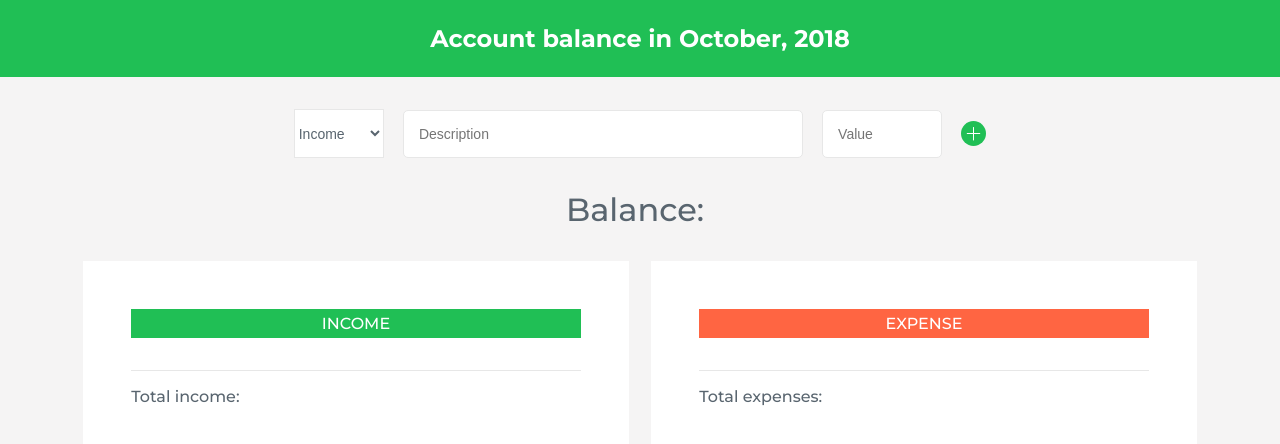
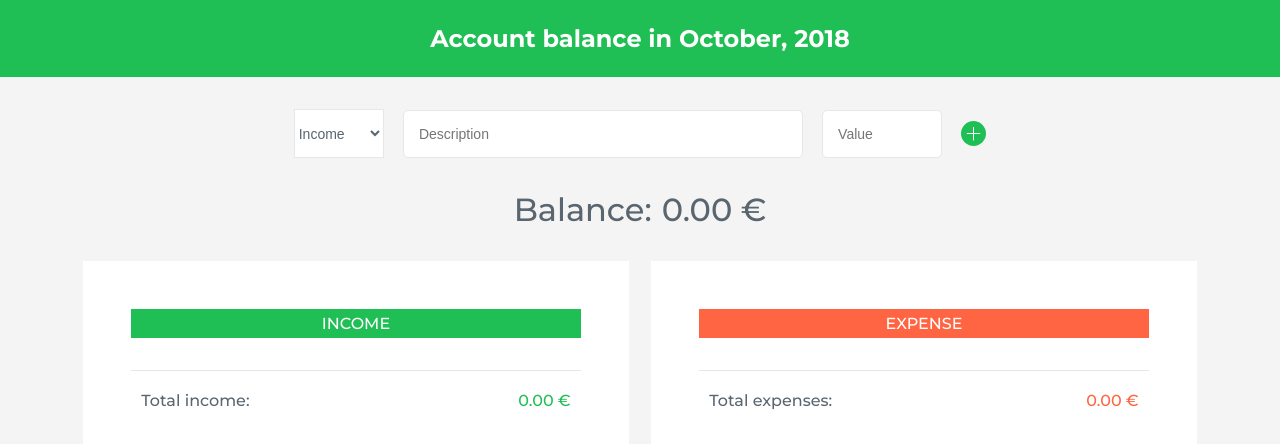
Before and after one commit to Kiet-Nguyen/account-balance-react, a React (Create React App) app: page / in a window 1280 px wide. Shown: the top 444 px of the page. Built offline with nearby package versions, Linux system fonts and the light colour scheme.

Commit message:
total inc/exp, balance and delete item

```diff
--- a/src/components/Items/Item/Item.js
+++ b/src/components/Items/Item/Item.js
@@ -3,7 +3,7 @@ import React from 'react';
 import DeleteIcon from '../../UI/DeleteIcon/DeleteIcon';
 import classes from './Item.module.css';
 
-const Item = ({ idItems, descriptionItems, amountItems, dateItems }) => (
+const Item = ({ idItems, descriptionItems, amountItems, dateItems, deleteItemItems }) => (
   <div className={ classes.item } id={ idItems }>
     <div className={ classes.item__date }>{ dateItems }</div>
 
@@ -11,7 +11,9 @@ const Item = ({ idItems, descriptionItems, amountItems, dateItems }) => (
       <p className={ classes.description }>{  descriptionItems  }</p>
       <div className={ classes.value_btn_container }>
         <p className={ classes.value }>{ amountItems }</p>
-        <button className={ [classes.btn, classes.delete_btn].join(' ') }>
+        <button
+          className={ [classes.btn, classes.delete_btn].join(' ') }
+          onClick={ deleteItemItems } >
           <DeleteIcon />
         </button>
       </div>
--- a/src/components/Items/Item/Item.module.css
+++ b/src/components/Items/Item/Item.module.css
@@ -1,8 +1,8 @@
 .btn {
   border: none;
   background: none;
-  width: 25px;
-  height: 25px;
+  width: 30px;
+  height: 30px;
   cursor: pointer;
 }
 
@@ -16,8 +16,8 @@
 
 .delete_btn {
   display: none;
-  width: 20px;
-  height: 20px;
+  width: 25px;
+  height: 25px;
 }
 
 .item {
@@ -43,7 +43,8 @@
 }
 
 .description {
-  padding: 0.5rem 0;
+  width: 55%;
+  /* padding: 0.5rem 0.5rem 0.5rem 0; */
 }
 
 .income__items .value {
@@ -57,10 +58,14 @@
 }
 
 .value_btn_container:hover .value {
-  transform: translateX(-20px);
+  transform: translateX(-10px);
   transition: all 0.3s ease-out;
 }
 
 .value_btn_container:hover .delete_btn {
   display: inline-block;
+  position: relative;
+  z-index: 1;
+  padding-left: 5px;
+  margin: -5px;
 }
--- a/src/components/Items/Items.js
+++ b/src/components/Items/Items.js
@@ -3,7 +3,40 @@ import React from 'react';
 import classes from './Items.module.css';
 import Item from './Item/Item';
 
-const Items = ({ incomeDataApp, expensesDataApp }) => {
+const Items = ({ incomeDataApp, expensesDataApp, totalIncomeApp, totalExpensesApp, deleteItemApp }) => {
+  const formatNumber = (num, type) => {
+    let numSplit, intPart, decimalPart, sign, result;
+
+    num = Math.abs(num);
+    num = num.toFixed(2);
+
+    numSplit = num.split('.');
+    intPart = numSplit[0];
+    // Add ',' to seperate thousand
+    if (intPart.length > 6) {
+      intPart = `${intPart.substring(
+        0,
+        intPart.length - 6
+      )},${intPart.substring(
+        intPart.length - 6,
+        intPart.length - 3
+      )},${intPart.substring(intPart.length - 3, intPart.length)}`;
+    } else if (intPart.length > 3) {
+      intPart = `${intPart.substring(
+        0,
+        intPart.length - 3
+      )},${intPart.substring(intPart.length - 3, intPart.length)}`;
+    }
+    decimalPart = numSplit[1];
+
+    type === 'income' ? (sign = '+') : (sign = '-');
+
+    num > 0
+      ? (result = `${sign} ${intPart}.${decimalPart}`)
+      : (result = `${intPart}.${decimalPart}`);
+    return result;
+  }
+
   return (
     <section className="bg-light-gray">
       <div className="container js-event-delagation">
@@ -17,13 +50,16 @@ const Items = ({ incomeDataApp, expensesDataApp }) => {
                   idItems={ `income-${income.id}` }
                   dateItems={`Date: ${income.date}`}
                   descriptionItems={ income.description }
-                  amountItems={ `${income.amount} €` } />
+                  amountItems={ `${formatNumber(income.amount, 'income')} €` }
+                  deleteItemItems={ deleteItemApp } />
               }) }
             </div>
 
             <div className={ classes.incomes__total }>
               <p>Total income: </p>
-              <p className="text-green total-income"></p>
+              <p className="text-green total-income">
+                { `${formatNumber(totalIncomeApp, 'income')} €` }
+              </p>
             </div>
           </div>
 
@@ -36,13 +72,16 @@ const Items = ({ incomeDataApp, expensesDataApp }) => {
                   idItems={ `expense-${expense.id}` }
                   dateItems={`Date: ${expense.date}`}
                   descriptionItems={ expense.description }
-                  amountItems={`${expense.amount} €` } />
+                  amountItems={ `${formatNumber(expense.amount, 'expense')} €` }
+                  deleteItemItems={ deleteItemApp } />
               }) }
             </div>
 
             <div className={ classes.expenses__total }>
               <p>Total expenses: </p>
-              <p className="text-red total-expense"></p>
+              <p className="text-red total-expense">
+                { `${formatNumber(totalExpensesApp, 'expense')} €` }
+              </p>
             </div>
           </div>
         </div>
--- a/src/components/Items/Items.module.css
+++ b/src/components/Items/Items.module.css
@@ -47,7 +47,7 @@
   border-top: 1px solid #e7e7e7;
   display: flex;
   justify-content: space-between;
-  padding: 1rem 0;
+  padding: 20px 10px 10px 10px;
 }
 
 @media only screen and (max-width: 768px) {
--- a/src/components/TotalBalance/TotalBalance.js
+++ b/src/components/TotalBalance/TotalBalance.js
@@ -2,15 +2,45 @@ import React from 'react';
 
 import classes from './TotalBalance.module.css';
 
-const TotalBalance = () => (
+const TotalBalance = ({ balanceApp }) => {
+  const formatNumber = (num) => {
+    let numSplit, intPart, decimalPart, result;
+
+    num = num.toFixed(2);
+
+    numSplit = num.split('.');
+    intPart = numSplit[0];
+    // Add ',' to seperate thousand
+    if (intPart.length > 6) {
+      intPart = `${intPart.substring(
+        0,
+        intPart.length - 6
+      )},${intPart.substring(
+        intPart.length - 6,
+        intPart.length - 3
+      )},${intPart.substring(intPart.length - 3, intPart.length)}`;
+    } else if (intPart.length > 3) {
+      intPart = `${intPart.substring(
+        0,
+        intPart.length - 3
+      )},${intPart.substring(intPart.length - 3, intPart.length)}`;
+    }
+    decimalPart = numSplit[1];
+    result = `${intPart}.${decimalPart}`;
+
+    return result;
+  }
+
+  return (
     <section className="bg-light-gray">
       <div className="container">
         <div className={classes.balance}>
           <p className="mr-xs">Balance:</p>
-        <p className="balance-value"> </p>
+          <p className="balance-value">{`${formatNumber(balanceApp)} €` }</p>
         </div>
       </div>
     </section>
   );
+}
 
 export default TotalBalance;
--- a/src/containers/App/App.js
+++ b/src/containers/App/App.js
@@ -22,6 +22,86 @@ class App extends Component {
       balance: 0,
       percentage: -1
     },
+    sum: 0,
+  }
+
+  displayDate = () => {
+    let today = new Date();
+    let datestring = `
+      ${today.toLocaleDateString('en-FI')}
+      ${today.getHours()}:${today.getMinutes()}
+    `;
+    return datestring;
+  }
+
+  calculateTotal = type => {
+    let sum = 0;
+    let newData = this.state.data;
+
+    sum = this.state.data.allItems[type].reduce((accummulator, currValue) => {
+      accummulator += parseFloat(currValue.amount);
+      return accummulator;
+    }, 0);
+    let totalsType = newData.totals[type] = sum;
+    this.setState({ data: newData });
+  }
+
+  calculateBalance = () => {
+    let total = 0;
+    let newData = this.state.data;
+    total = this.state.data.totals.income - this.state.data.totals.expense;
+    let balance = newData.balance = total;
+    this.setState({ data: newData });
+  }
+
+  addItem = () => {
+    let newItem, itemID;
+    // Create item's ID
+    if (this.state.data.allItems[this.state.type].length > 0) {
+      itemID = this.state.data.allItems[this.state.type][this.state.data.allItems[this.state.type].length - 1].id + 1;
+    } else {
+      itemID = 0;
+    }
+    // Add new item into its respective postion
+    if (this.state.type === 'income') {
+      newItem = {
+        id: itemID,
+        date: this.displayDate(),
+        description: this.state.descriptionValue,
+        amount: this.state.amountValue
+      };
+    } else if (this.state.type === 'expense') {
+      newItem = {
+        id: itemID,
+        date: this.displayDate(),
+        description: this.state.descriptionValue,
+        amount: this.state.amountValue
+      };
+    }
+    this.state.data.allItems[this.state.type].push(newItem);
+
+    // Clear input fields
+    this.setState({ descriptionValue: '', amountValue: '' });
+    console.log(this.state.data);
+    // Calculate totals income and expenses
+    this.calculateTotal('income');
+    this.calculateTotal('expense');
+    // Calculate balance
+    this.calculateBalance();
+  }
+
+  deleteItem = (type, id) => {
+    let itemIDIndex;
+    // Store ids of all remaining items
+    const ids = this.state.data.allItems[type].map(currItem => {
+      return currItem.id;
+    });
+    // Find the index number of current target
+    itemIDIndex = ids.indexOf(id);
+    // Delete the target if it's still inside the array
+    if (itemIDIndex !== -1) {
+      this.state.data.allItems[type].splice(itemIDIndex, 1);
+    }
   }
 
   changedTypeHandler = () => {
@@ -40,78 +120,28 @@ class App extends Component {
     this.setState({ amountValue: event.target.value })
   }
 
-  displayDate = () => {
-    let today = new Date();
-    let datestring = `
-      ${today.toLocaleDateString('en-FI')}
-      ${today.getHours()}:${today.getMinutes()}
-    `;
-    return datestring;
+  clickedAddItemHandler = () => {
+    if (this.state.descriptionValue === '' && this.state.amountValue === '') {
+      return false;
+    }
+    this.addItem();
   }
 
-  formatNumber = (num, type) => {
-    let numSplit, intPart, decimalPart, sign, result;
+  clickDeleteItem = (event) => {
+    let itemID, type, id;
+    itemID = event.target.parentNode.parentNode.parentNode.parentNode.id;
 
-    num = Math.abs(num);
-    num = num.toFixed(2);
-
-    numSplit = num.split('.');
-    intPart = numSplit[0];
-    // Add ',' to seperate thousand
-    if (intPart.length > 6) {
-      intPart = `${intPart.substring(
-        0,
-        intPart.length - 6
-      )},${intPart.substring(
-        intPart.length - 6,
-        intPart.length - 3
-      )},${intPart.substring(intPart.length - 3, intPart.length)}`;
-    } else if (intPart.length > 3) {
-      intPart = `${intPart.substring(
-        0,
-        intPart.length - 3
-      )},${intPart.substring(intPart.length - 3, intPart.length)}`;
+    if (itemID) {
+      const typeIDArr = itemID.split('-');
+      type = typeIDArr[0];
+      id = parseInt(typeIDArr[1]);
+      this.deleteItem(type, id);
     }
-    decimalPart = numSplit[1];
-
-    type === 'income' ? (sign = '+') : (sign = '-');
-
-    num > 0
-      ? (result = `${sign} ${intPart}.${decimalPart}`)
-      : (result = `${intPart}.${decimalPart}`);
-    return result;
-  }
-
-  clickAddItemHandler = () => {
-    let newItem, itemID;
-
-    // Create item's ID
-    if (this.state.data.allItems[this.state.type].length > 0) {
-      itemID = this.state.data.allItems[this.state.type][this.state.data.allItems[this.state.type].length - 1].id + 1;
-    } else {
-      itemID = 0;
-    }
-
-    // Add new item into its respective postion
-    if (this.state.type === 'income') {
-      newItem = {
-        id: itemID,
-        date: this.displayDate(),
-        description: this.state.descriptionValue,
-        amount: this.formatNumber(this.state.amountValue, 'income')
-      };
-    } else if (this.state.type === 'expense') {
-      newItem = {
-        id: itemID,
-        date: this.displayDate(),
-        description: this.state.descriptionValue,
-        amount: this.formatNumber(this.state.amountValue, 'expense')
-      };
-    }
-    this.state.data.allItems[this.state.type].push(newItem);
-
-    this.setState({ descriptionValue: '', amountValue: '' });
-    console.log(this.state.data);
+    // Calculate totals income and expenses
+    this.calculateTotal('income');
+    this.calculateTotal('expense');
+    // Calculate balance
+    this.calculateBalance();
   }
 
   render() {
@@ -126,11 +156,15 @@ class App extends Component {
             amountValueApp={ this.state.amountValue }
             changedDescriptionValueApp={ this.changedDescriptionValueHandler }
             changedAmountValueApp={ this.changedAmountValueHandler }
-            clickedAddItemApp={ this.clickAddItemHandler } />
-          <TotalBalance />
+            clickedAddItemApp={ this.clickedAddItemHandler }
+            keyPressAddItemApp={ this.keyPressAddItemHandler } />
+          <TotalBalance balanceApp={ this.state.data.balance } />
           <Items
             incomeDataApp={ this.state.data.allItems.income }
-            expensesDataApp={ this.state.data.allItems.expense } />
+            expensesDataApp={ this.state.data.allItems.expense }
+            totalIncomeApp={ this.state.data.totals.income }
+            totalExpensesApp={ this.state.data.totals.expense }
+            deleteItemApp={ this.clickDeleteItem } />
         </main>
       </React.Fragment>
     );
```
Also changed, not shown: src/components/InputFields/InputFields.js (+26 -16 lines). Lines whose indentation alone changed are shown as unchanged.
